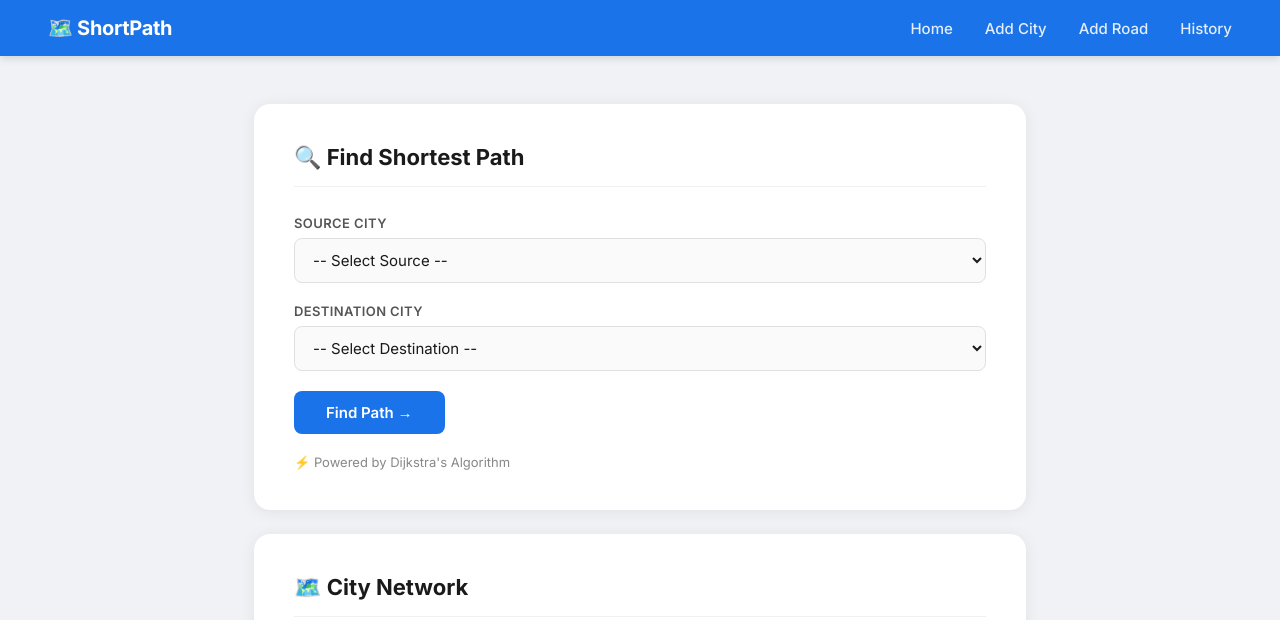
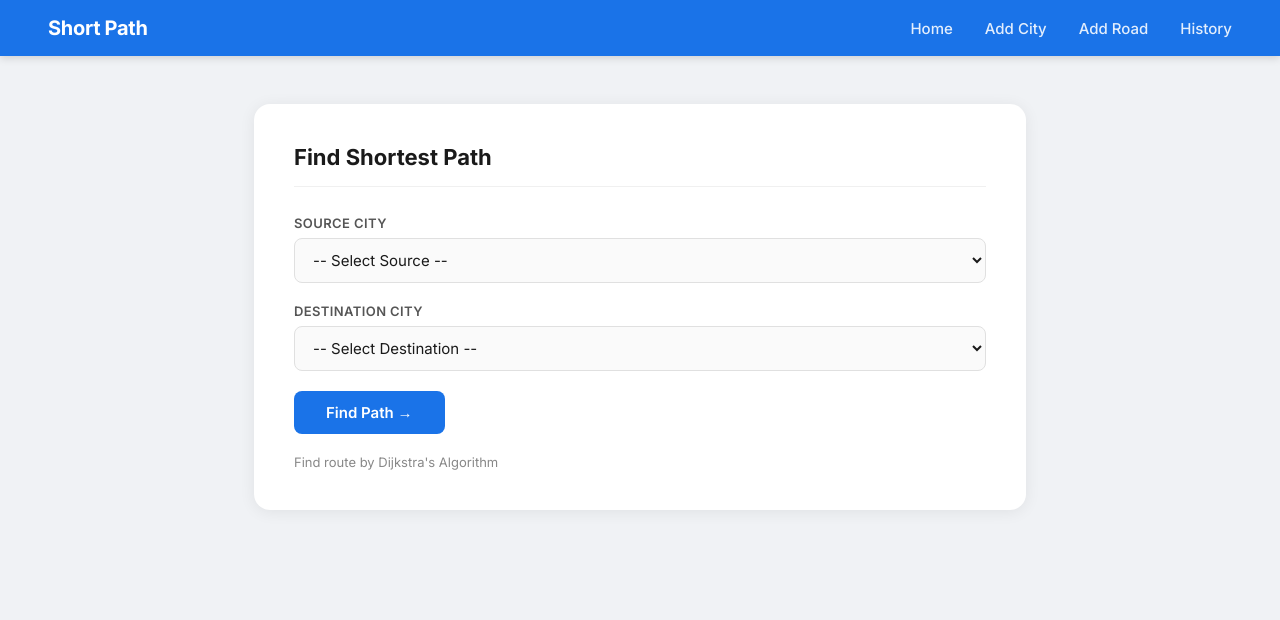
Before and after one commit to Navajanya/dijkstras-project, a Django app: page / in a window 1280 px wide. Shown: the top 620 px of the page. After the commit the page ends 510 px from the top, so only its background shows below. Run offline with Django 5.2, Linux system fonts and the light colour scheme; data that the repository does not hold is empty.

Commit message:
Initial commit - Django Dijkstra project

```diff
--- a/pathfinder/templates/pathfinder/add_city.html
+++ b/pathfinder/templates/pathfinder/add_city.html
@@ -6,7 +6,7 @@
 
 {% block content %}
 <div class="card">
-    <h1>🏙️ Add a New City</h1>
+    <h1> Add a New City</h1>
 
     <form method="POST" action="{% url 'add_city' %}">
         {% csrf_token %}
--- a/pathfinder/templates/pathfinder/add_edge.html
+++ b/pathfinder/templates/pathfinder/add_edge.html
@@ -6,7 +6,7 @@
 
 {% block content %}
 <div class="card">
-    <h1>🛣️ Add a Road Between Cities</h1>
+    <h1>Add a Road Between Cities</h1>
 
     <form method="POST" action="{% url 'add_edge' %}">
         {% csrf_token %}
--- a/pathfinder/templates/pathfinder/base.html
+++ b/pathfinder/templates/pathfinder/base.html
@@ -6,13 +6,13 @@
 <head>
     <meta charset="UTF-8">
     <meta name="viewport" content="width=device-width, initial-scale=1.0">
-    <title>{% block title %}ShortPath{% endblock %}</title>
+    <title>{% block title %} ShortPath{% endblock %}</title>
     <link rel="stylesheet" href="{% static 'pathfinder/css/style.css' %}">
 </head>
 <body>
 
     <nav class="navbar">
-        <a href="{% url 'index' %}" class="brand">🗺️ ShortPath</a>
+        <a href="{% url 'index' %}" class="brand"> Short Path</a>
         <div class="nav-links">
             <a href="{% url 'index' %}">Home</a>
             <a href="{% url 'add_city' %}">Add City</a>
--- a/pathfinder/templates/pathfinder/history.html
+++ b/pathfinder/templates/pathfinder/history.html
@@ -6,7 +6,7 @@
 
 {% block content %}
 <div class="card">
-    <h1>🕘 Recent Searches</h1>
+    <h1> Recent Searches</h1>
 
     {% if searches %}
         <div class="table-wrapper">
--- a/pathfinder/templates/pathfinder/index.html
+++ b/pathfinder/templates/pathfinder/index.html
@@ -1,12 +1,12 @@
-<!-- pathfinder/templates/pathfinder/index.html -->
+
 
 {% extends 'pathfinder/base.html' %}
 
-{% block title %}ShortPath — Find Route{% endblock %}
+{% block title %}Shortest Path — Find Route{% endblock %}
 
 {% block content %}
 <div class="card">
-    <h1>🔍 Find Shortest Path</h1>
+    <h1> Find Shortest Path</h1>
 
     <form method="POST" action="{% url 'find_path' %}">
         {% csrf_token %}
@@ -16,7 +16,9 @@
             {{ form.source }}
             {% if form.source.errors %}
                 <ul class="errorlist">
-                    {% for error in form.source.errors %}<li>{{ error }}</li>{% endfor %}
+                    {% for error in form.source.errors %}
+                        <li>{{ error }}</li>
+                    {% endfor %}
                 </ul>
             {% endif %}
         </div>
@@ -26,7 +28,9 @@
             {{ form.destination }}
             {% if form.destination.errors %}
                 <ul class="errorlist">
-                    {% for error in form.destination.errors %}<li>{{ error }}</li>{% endfor %}
+                    {% for error in form.destination.errors %}
+                        <li>{{ error }}</li>
+                    {% endfor %}
                 </ul>
             {% endif %}
         </div>
@@ -34,37 +38,6 @@
         <button type="submit" class="btn">Find Path →</button>
     </form>
 
-    <p class="hint" style="margin-top: 20px;">⚡ Powered by Dijkstra's Algorithm</p>
+    <p class="hint" style="margin-top: 20px;"> Find route by Dijkstra's Algorithm</p>
 </div>
-
-<!-- All Cities Map -->
-<div class="card">
-    <h1>🗺️ City Network</h1>
-    <p style="font-size:14px; color:#888; margin-bottom: 16px; margin-top: -16px;">All cities currently in the system</p>
-    <div id="map" style="height: 500px; border-radius: 10px; z-index: 1;"></div>
-</div>
-
-<link rel="stylesheet" href="https://unpkg.com/leaflet@1.9.4/dist/leaflet.css" />
-<script src="https://unpkg.com/leaflet@1.9.4/dist/leaflet.js"></script>
-
-<script>
-    const allCities = {{ all_cities_json|safe }};
-
-    const map = L.map('map').setView([20.5937, 78.9629], 5);
-
-    L.tileLayer('https://{s}.tile.openstreetmap.org/{z}/{x}/{y}.png', {
-        attribution: '© OpenStreetMap contributors'
-    }).addTo(map);
-
-    allCities.forEach(function(city) {
-        L.circleMarker([city.lat, city.lng], {
-            radius      : 7,
-            fillColor   : '#1a73e8',
-            color       : 'white',
-            weight      : 2,
-            opacity     : 1,
-            fillOpacity : 0.9
-        }).addTo(map).bindPopup(`<strong>${city.name}</strong><br>${city.state}`);
-    });
-</script>
 {% endblock %}
--- a/pathfinder/templates/pathfinder/result.html
+++ b/pathfinder/templates/pathfinder/result.html
@@ -31,7 +31,7 @@
 
 <!-- Map Card -->
 <div class="card">
-    <h1>🗺️ Route on Map</h1>
+    <h1>Route on Map</h1>
     <div id="map" style="height: 480px; border-radius: 10px; z-index: 1;"></div>
 </div>
 
--- a/pathfinder/urls.py
+++ b/pathfinder/urls.py
@@ -9,4 +9,5 @@ urlpatterns = [
     path('add-city/',    views.add_city,  name='add_city'),
     path('add-edge/',    views.add_edge,  name='add_edge'),
     path('history/',     views.history,   name='history'),
+
 ]
--- a/pathfinder/views.py
+++ b/pathfinder/views.py
@@ -129,5 +129,6 @@ def add_edge(request):
 
 
 def history(request):
+
     searches = SearchHistory.objects.select_related('source', 'destination').all()
     return render(request, 'pathfinder/history.html', {'searches': searches})
```
Also changed, not shown: pathfinder/management/commands/update_edge_distances.py (+42 -0 lines).
